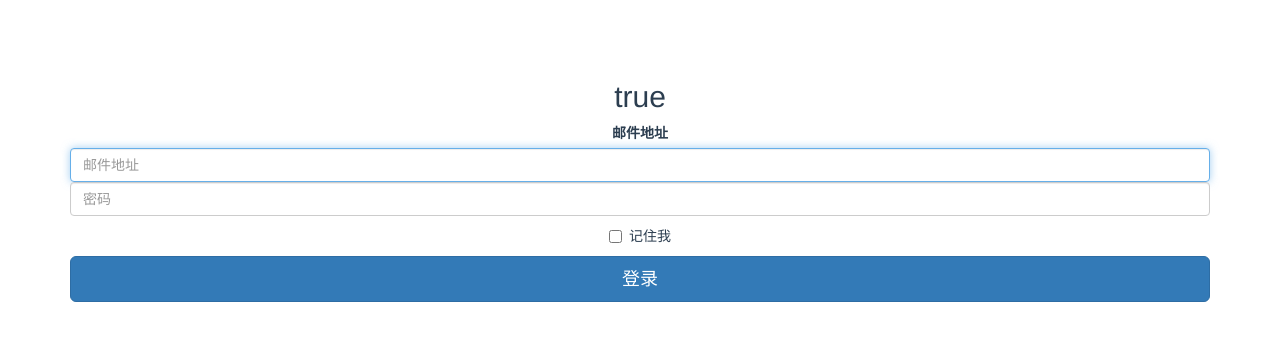
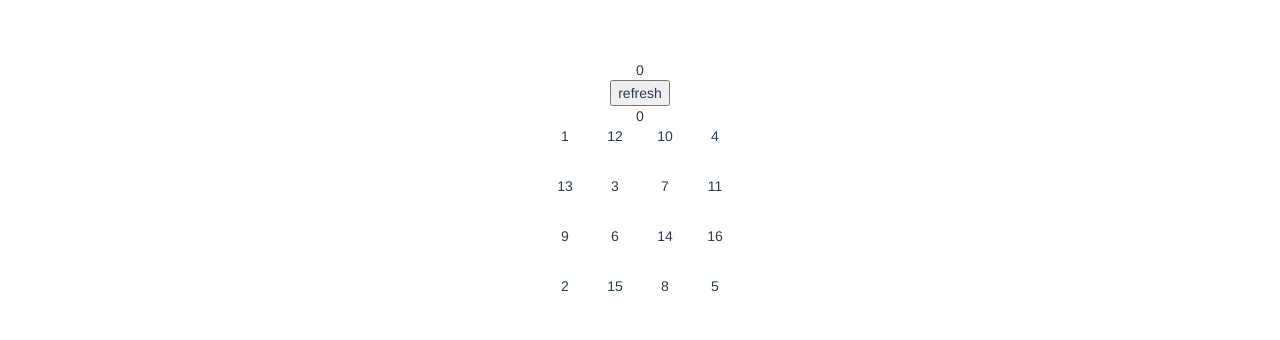
Before and after one commit to zyyabc15/number-place, a Vue app: page / in a window 1280 px wide. Shown: the top 340 px of the page. Built offline with nearby package versions, Linux system fonts and the light colour scheme.

Commit message:
操作基本完成

```diff
--- a/src/components/Container.vue
+++ b/src/components/Container.vue
@@ -1,28 +1,30 @@
 <template>
-  <div class="container">
-    <form class="form-signin">
-      <h2>
-        {{this.$store.state.home}}
-      </h2>
-      <label for="inputEmail">邮件地址</label>
-      <input type="email" id="inputEmail" class="form-control" placeholder="邮件地址" required autofocus>
-      <label for="inputPassword" class="sr-only">密码</label>
-      <input type="password" id="inputPassword" class="form-control" placeholder="密码" required>
-      <div class="checkbox">
-        <label>
-          <input type="checkbox" value="remember-me">记住我
-        </label>
+  <div>
+    <header1></header1>
+    <div>
+      <template v-for="i in [0,1,2,3]">
+        <div :key=i>
+          <point :value=value :x=index :y=i :key=value v-for="(value,index) in $store.state.init.filter((v,k)=>{return Math.floor(k/4)==i})">
+          </point>
+        </div>
+      </template>
+      <div v-if="$store.state.sucess">
+        <h3>SUCESS!!</h3>
+        <mybutton value="restart"></mybutton>
+
       </div>
-      <button class="btn btn-lg btn-primary btn-block" type="submit" v-on:click="reverseMessage">登录</button>
-    </form>
+    </div>
   </div>
 </template>
 <script>
+import Header from './Header'
+import Point from './Point'
+import MyButton from './Mybutton'
 export default {
-  data() {
-    return {
-      title: '登录结缘'
-    }
+  components: {
+    header1: Header,
+    point: Point,
+    mybutton: MyButton
   },
   computed: {
     home() {
@@ -36,10 +38,16 @@ export default {
     reverseMessage() {
       console.log(this)
     }
-
   },
   created() {
-    console.log(this.$store)
+    this.$store.commit('init')
   }
 }
 </script>
+<style>
+span {
+  display: inline-block;
+  width: 50px;
+  height: 50px;
+}
+</style>
--- /dev/null
+++ b/src/components/Header.vue
@@ -0,0 +1,23 @@
+<template>
+  <div>
+    <div>{{$store.state.time}}</div>
+    <mybutton value="refresh"></mybutton>
+    <div>{{$store.state.steps}}</div>
+  </div>
+</template>
+<script>
+import MyButton from './Mybutton'
+export default {
+  methods: {
+    refresh() {
+      this.$store.commit('refresh')
+    }
+  },
+  components: {
+    mybutton: MyButton
+  },
+  destroyed() {
+    this.$store.commit('clear')
+  }
+}
+</script>
--- /dev/null
+++ b/src/components/MyButton.vue
@@ -0,0 +1,15 @@
+<template>
+    <button @click='refresh'>{{value}}</button>
+</template>
+<script>
+export default {
+  props: {
+    value: String
+  },
+  methods: {
+    refresh() {
+      this.$store.commit('refresh')
+    }
+  }
+}
+</script>
--- /dev/null
+++ b/src/components/Point.vue
@@ -0,0 +1,17 @@
+<template>
+    <span @click='click({x:x,y:y})'>{{value}}</span>
+</template>
+<script>
+export default {
+  props: {
+    value: Number,
+    x: Number,
+    y: Number
+  },
+  methods: {
+    click(p) {
+      this.$store.commit('clickPoint', p)
+    }
+  }
+}
+</script>
--- /dev/null
+++ b/src/vuex/fn.js
@@ -0,0 +1,74 @@
+export default {
+  getXY(index) {
+    const x = index % 4
+    const y = index / 4
+    return { x: x, y: y }
+  },
+  getIndex(x, y) {
+    return x + 4 * y
+  },
+  shuffle(arr) {
+    const length = arr.length
+    let sample = arr.map(elem => {
+      return elem
+    })
+    const last = length - 1
+    for (let i = 0; i < length; i++) {
+      let randIndex = Math.floor(Math.random() * last)
+      let temp = sample[i]
+      sample[i] = sample[randIndex]
+      sample[randIndex] = temp
+    }
+    return sample
+  },
+  findNeighbour(x, y) {
+    let result = []
+    if (x - 1 >= 0) {
+      result.push(this.getIndex(x - 1, y))
+    }
+    if (y - 1 >= 0) {
+      result.push(this.getIndex(x, y - 1))
+    }
+    if (x + 1 <= 3) {
+      result.push(this.getIndex(x + 1, y))
+    }
+    if (y + 1 <= 3) {
+      result.push(this.getIndex(x, y + 1))
+    }
+    return result
+  },
+  getRandomNumber(arr) {
+    return Math.floor(Math.random) * arr
+  },
+  getBlankIndex(x, y, init) {
+    const neighbour = this.findNeighbour(x, y)
+    for (let i = 0; i < neighbour.length; i++) {
+      const index = neighbour[i]
+      if (init[index] === 16) {
+        return index
+      }
+    }
+    return -1
+  },
+  exchangePoints(index1, index2, arr) {
+    const temp = arr[index1]
+    arr[index1] = arr[index2]
+    arr[index2] = temp
+    return arr
+  },
+  start(state) {
+    return setInterval(() => {
+      state.time++
+    }, 1000)
+  },
+  clear(state) {
+    return clearInterval(state.timer)
+  },
+  checkSucess(arr) {
+    for (let i = 0; i < arr.length; i++) {
+      if (arr[0] !== i + 1) {
+        return false
+      }
+    }
+  }
+}
--- a/src/vuex/store.js
+++ b/src/vuex/store.js
@@ -1,42 +1,53 @@
 import Vue from 'vue'
 import Vuex from 'vuex'
+import fn from './fn'
 Vue.use(Vuex)
 // 需要维护的状态
 // 初始化 state
 const state = {
-  home: true,
-  my: false,
-  data: ''
+  timer: 0,
+  steps: 0,
+  init: [1, 2, 3, 4, 5, 6, 7, 8, 9, 10, 11, 12, 13, 14, 15, 16],
+  time: 0,
+  begin: false,
+  sucsess: false
 }
 // 初始化 mutations
 const mutations = {
-  IN_HOME(state) {
-    state.home = true
-    state.my = false
+  init(state) {
+    this.state.init = fn.shuffle(this.state.init)
   },
-  IN_MY(state) {
-    state.home = false
-    state.my = true
+  refresh(state) {
+    this.state.timer = fn.clear(state)
+    this.state.steps = 0
+    this.state.time = 0
+    this.state.init = fn.shuffle(this.state.init)
+    this.state.begin = false
+    this.state.sucsess = false
   },
-  IN_OTHER(state) {
-    state.home = false
-    state.my = false
-    console.log(222)
+  clear() {
+    fn.clear(state)
+  },
+  clickPoint(state, p) {
+    const index = fn.getBlankIndex(p.x, p.y, this.state.init)
+    const index1 = fn.getIndex(p.x, p.y)
+    if (index === -1) {
+      return -1
+    } else {
+      if (!this.state.begin) {
+        this.state.timer = fn.start(this.state)
+        this.state.begin = true
+      }
+      this.state.steps++
+      this.state.init = fn.exchangePoints(index, index1, this.state.init)
+      Vue.set(this.state.init, 0, this.state.init[0])
+      this.state.sucsess = fn.checkSucess(this.state)
+    }
+    // console.log(this.state.init)
   }
 }
-// 初始化 actions
-const actions = {
-  inHome({ commit }) {
-    commit('IN_HOME')
-  },
-  inMy({ commit }) {
-    commit('IN_MY')
-  },
-  inOther({ commit }) {
-    commit('IN_OTHER')
-  }
-}
+
 export default new Vuex.Store({
   state,
-  mutations, actions
+  mutations
 })
```
